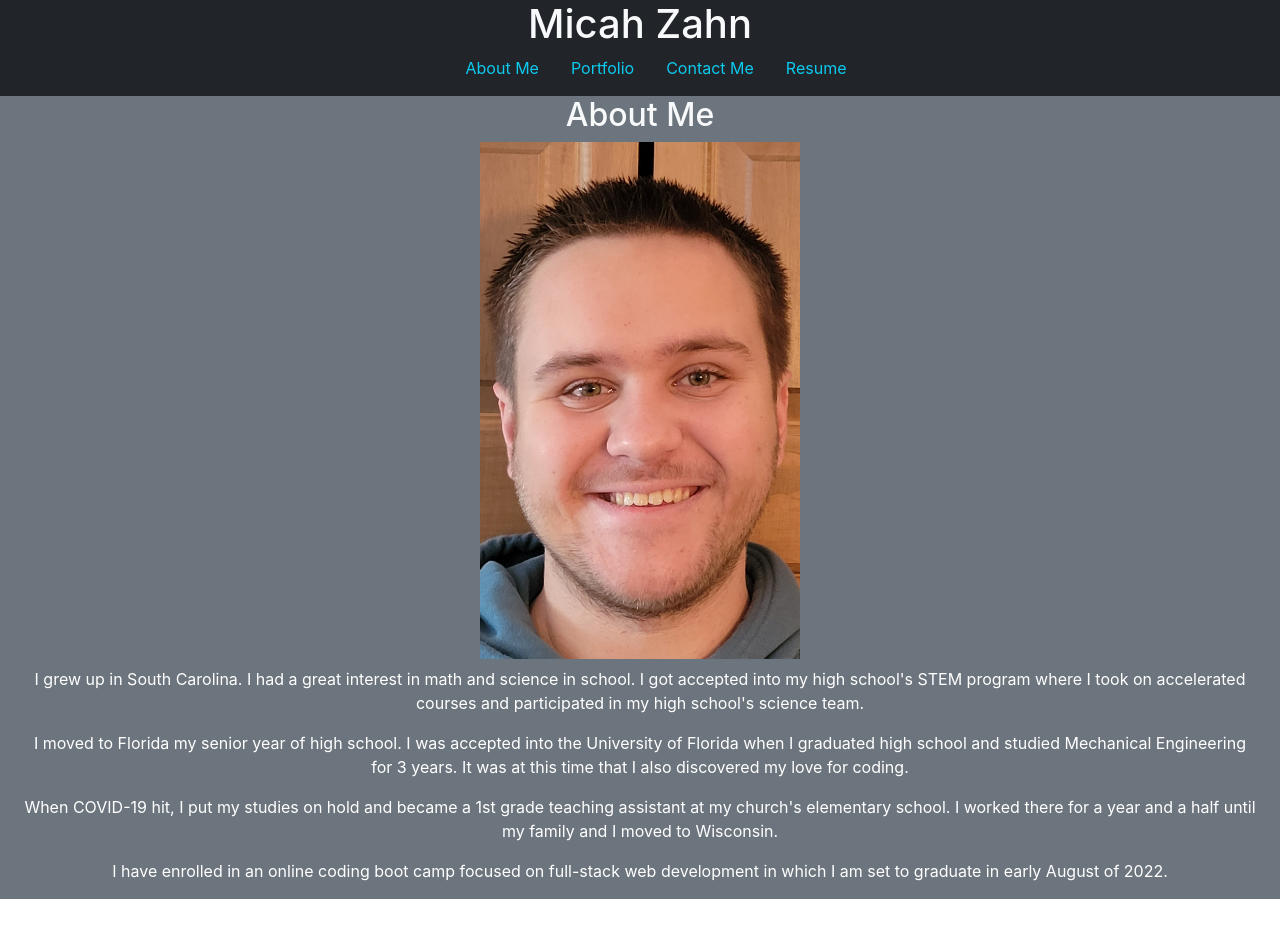
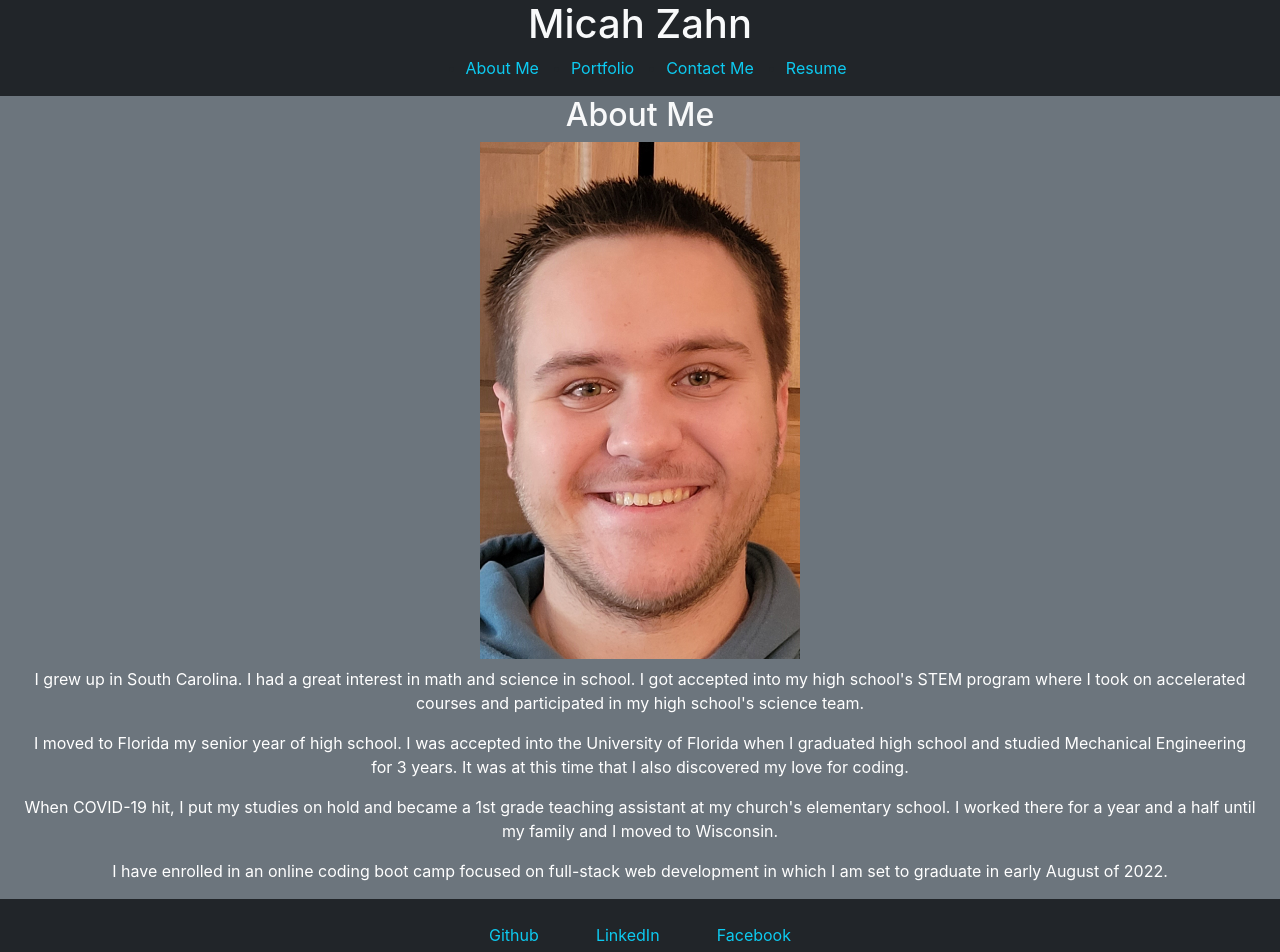
Before and after one commit to Mazattack1999/my-react-portfolio, a React (Create React App) app: page / in a window 1280 px wide. Shown: the top 952 px of the page. Before the commit the page ends 899 px from the top, so only its background shows below. Built offline with nearby package versions, Linux system fonts and the light colour scheme.

Commit message:
add footer

```diff
--- a/src/App.js
+++ b/src/App.js
@@ -3,6 +3,7 @@ import {useState} from 'react';
 
 import Nav from './components/Nav';
 import About from './components/About';
+import Footer from './components/Footer';
 
 function App() {
   // navigation tabs
@@ -41,7 +42,7 @@ function App() {
       <main className="bg-secondary">
         {currentTab.name === "About Me" && <About></About>}
       </main>
-
+      <Footer />
     </>
   );
 }
--- a/src/components/About.js
+++ b/src/components/About.js
@@ -1,8 +1,6 @@
 
 
-function About(props) {
-    // parse out props
-    // const {tabs, currentTab, setCurrentTab} = props;
+function About() {
 
     return (
         <section className="d-flex flex-column align-items-center">
--- /dev/null
+++ b/src/components/Footer.js
@@ -0,0 +1,34 @@
+function Footer() {
+
+    return (
+        <footer className="bg-dark d-flex f-row justify-content-center row py-4">
+            <div className="d-flex flex-row justify-content-between col-sm-9 col-md-7 col-lg-3">
+                {/* Github Link */}
+                <a
+                href="https://github.com/Mazattack1999"
+                target="_blank"
+                className="text-info"
+                >Github</a>
+
+                {/* LinkedIn link */}
+                <a
+                href="https://www.linkedin.com/in/micah-zahn-116954230/"
+                target="_blank"
+                className="text-info"
+                >LinkedIn</a>
+
+                {/* Facebook */}
+                <a
+                href="https://www.facebook.com/micah.zahn"
+                target="_blank"
+                className="text-info"
+                >Facebook</a>
+            </div>
+
+        </footer>
+    )
+
+
+}
+
+export default Footer;
--- a/src/components/Nav.js
+++ b/src/components/Nav.js
@@ -5,7 +5,7 @@ function Nav(props) {
     const {tabs, currentTab, setCurrentTab} = props;
 
     return (
-        <header className="d-flex flex-column px-1 bg-dark justify-content-between align-items-center">
+        <header className="d-flex flex-column px-1 bg-dark justify-content-between align-items-center text-center">
             <h1 className="text-light d-inline">Micah Zahn</h1>
 
             <nav>
--- a/src/index.css
+++ b/src/index.css
@@ -11,3 +11,7 @@ code {
   font-family: source-code-pro, Menlo, Monaco, Consolas, 'Courier New',
     monospace;
 }
+
+a {
+  text-decoration: none;
+}
```
